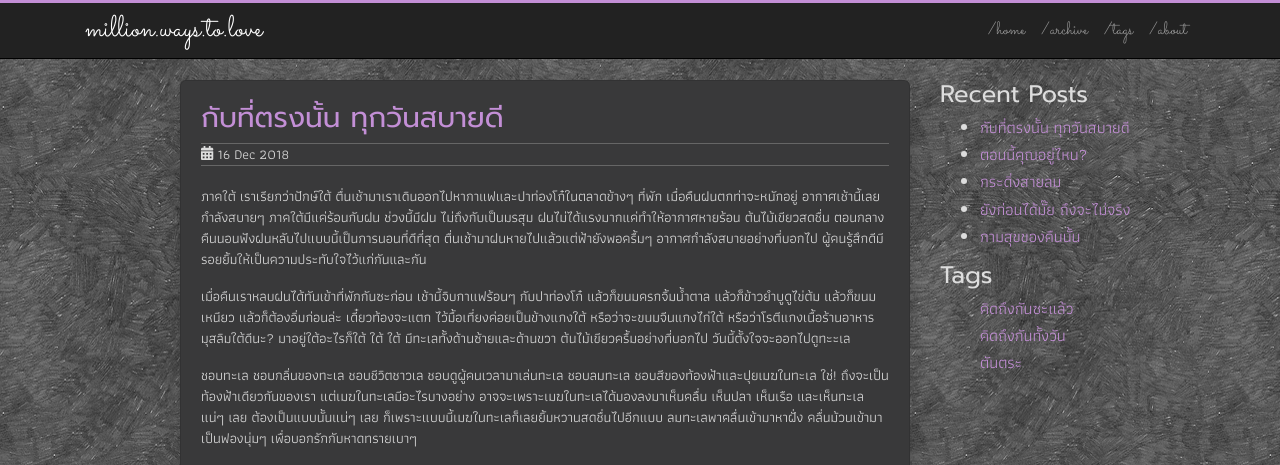
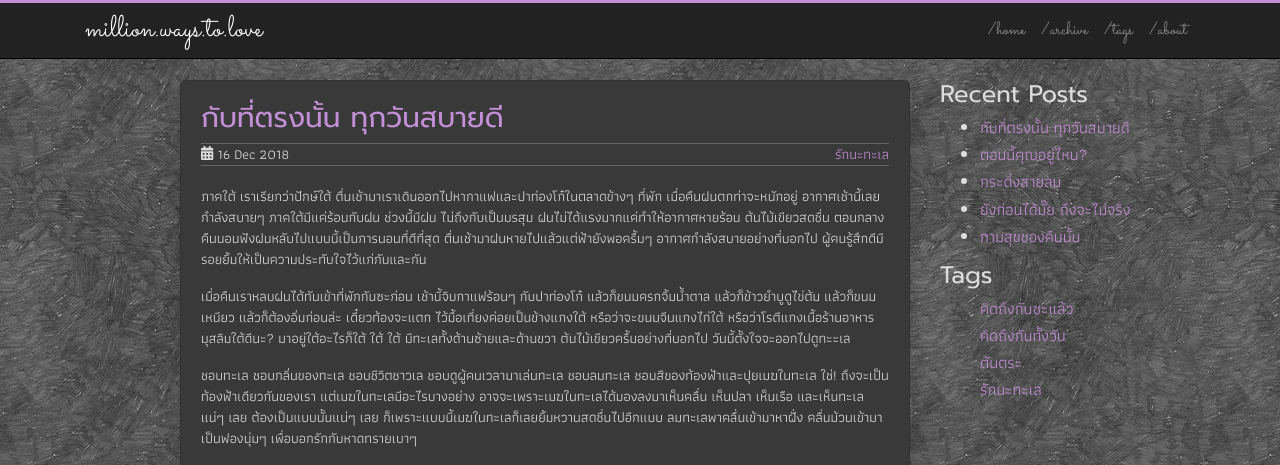
Before and after one commit to sdeehub/love, a Jekyll site: the page built from _posts/2018-12-16-they-are-all-good-there.md, in a window 1280 px wide and 1226 px high. Shown: the top 465 px of the window. Built offline with Jekyll 4.4.1, drawn with Linux system fonts in a browser that asks for light colours; comment, search, counter and statistics services are not loaded; grey boxes are pictures that could not be loaded.

Commit message:
done more tag

```diff
--- a/_posts/2018-12-16-they-are-all-good-there.md
+++ b/_posts/2018-12-16-they-are-all-good-there.md
@@ -2,7 +2,7 @@
 layout: post
 title: "กับที่ตรงนั้น ทุกวันสบายดี"
 date: 2018-12-16 07:55:02 +0700
-tags:
+tags: รักนะทะเล
 description: เช้านี้ถ้าพอมีเวลาให้คิดถึงกัน
 comments: true
 ---
```
Also changed, not shown: tag/รักนะทะเล.md (added, +4 -0 lines).
